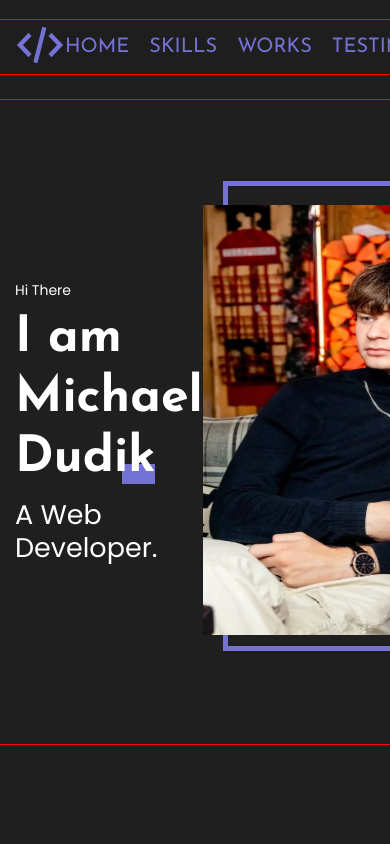
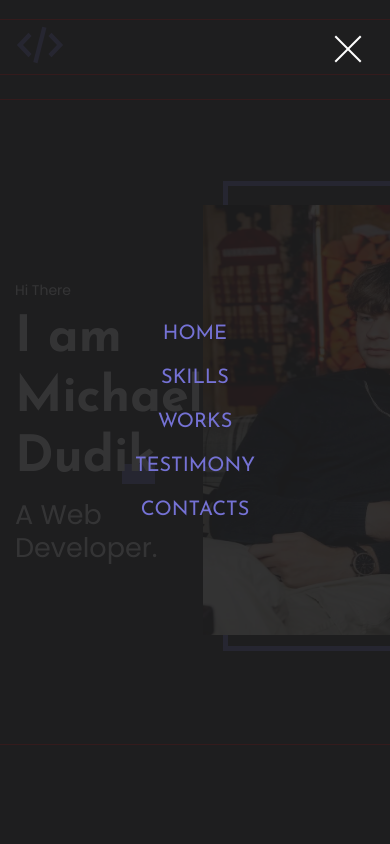
Before and after one commit to Dudziecki/Portfolio-project, a React app: page / in a window 390 px wide. Shown: the top 844 px of the page. Built offline with nearby package versions, Linux system fonts and the light colour scheme.

Commit message:
Breakpoints for header is done

```diff
--- a/src/layout/header/Header.tsx
+++ b/src/layout/header/Header.tsx
@@ -5,6 +5,7 @@ import styled from "styled-components";
 import {Container} from "../../styles/Container";
 import {FlexWrapper} from "../../components/FlexWrapper";
 import {HeaderMenu} from "./headerMenu/HeaderMenu";
+import {MobileMenu} from "./mobileMenu/MobileMenu";
 
 const Items = ["Home", "Skills", "Works", "Testimony", "Contacts"]
 export const Header = () => {
@@ -15,6 +16,7 @@ export const Header = () => {
                 <FlexWrapper justify="space-between" align={"center"}>
                     <Logo/>
                     <HeaderMenu menuItems={Items}/>
+                    <MobileMenu menuItems={Items}/>
                 </FlexWrapper>
 
             </Container>
--- a/src/layout/header/headerMenu/HeaderMenu.tsx
+++ b/src/layout/header/headerMenu/HeaderMenu.tsx
@@ -30,7 +30,9 @@ const StyledMenu = styled.nav`
         display: flex;
         gap: 20px;
     }
-`
+    @media ${theme.media.tablet}{
+        display: none;
+    }`
 
 const Link = styled.a`
     font-family:"Josefin Sans", sans-serif;
--- /dev/null
+++ b/src/layout/header/mobileMenu/MobileMenu.tsx
@@ -0,0 +1,182 @@
+import React from 'react';
+import styled, {css} from "styled-components";
+import {theme} from "../../../styles/Theme";
+
+export const MobileMenu = (props: { menuItems: Array<string> }) => {
+    return (
+        <StyledMenu>
+            <BurgerMenu isOpened={true}>
+                <span></span>
+            </BurgerMenu>
+            <MobileMenuPopup isOpened={true}>
+                <ul>
+                    {props.menuItems.map((item, index) => {
+                        return <ListItem key={index}>
+                            <Link href="#">
+                                {item}
+                                <Mask>
+                                    <span>{item}</span>
+                                </Mask>
+                                <Mask>
+                                    <span>{item}</span>
+                                </Mask>
+                            </Link>
+                        </ListItem>
+
+                    })}
+
+                </ul>
+            </MobileMenuPopup>
+
+        </StyledMenu>
+    );
+};
+const StyledMenu = styled.nav`
+    display:none;
+    @media ${theme.media.tablet}{
+        display: block;
+    }
+
+
+`
+const BurgerMenu = styled.button<{isOpened:boolean}>`
+    position: fixed;
+    top: -100px;
+    right: -100px;
+    width: 200px;
+    height: 200px;
+    z-index:999999999;
+
+    span {
+        display: block;
+        width: 36px;
+        height: 2px;
+        background-color: ${theme.colors.textColor};
+
+        position: absolute;
+        left: 40px;
+        bottom: 50px;
+
+        ${props => props.isOpened && css<{ isOpened: boolean }>`
+                background-color:rgba(255,255,255,0);
+            `}
+
+        &::before {
+            content: '';
+            display: block;
+            width: 36px;
+            height: 2px;
+            background-color: ${theme.colors.textColor};
+
+            position: absolute;
+            transform: translateY(-10px);
+
+            ${props => props.isOpened && css<{ isOpened: boolean }>`
+                transform: rotate(-45deg) translateY(0);
+            `}
+        }
+
+        &::after {
+            content: '';
+            display: block;
+            width: 24px;
+            height: 2px;
+            background-color: ${theme.colors.textColor};
+
+            position: absolute;
+            transform: translateY(10px);
+
+            ${props => props.isOpened && css<{ isOpened: boolean }>`
+                transform: rotate(45deg) translateY(0);
+                width: 36px;
+            `}
+        }
+    }
+
+`
+ const MobileMenuPopup= styled.div<{isOpened:boolean}>`
+     position:fixed;
+     left: 0;
+     bottom: 0;
+     right: 0;
+     top: 0;
+     background-color: rgba(31, 31, 32, 0.9);
+     display:none;
+     z-index:99999;
+     ul{
+         display:flex;
+         flex-direction: column;
+         align-items: center;
+     }
+
+     ${props => props.isOpened && css<{isOpened:boolean}>`
+        display:flex;
+         justify-content: center;
+         align-items: center;
+     `}
+     ul {
+         display: flex;
+         gap: 20px;
+     }
+ `
+
+const Link = styled.a`
+    font-family: "Josefin Sans", sans-serif;
+    font-weight: 400;
+    font-size: 20px;
+    color: transparent;
+
+`
+const Mask = styled.span`
+    position: absolute;
+    top: 0;
+    left: 0;
+    display: inline-block;
+    height: 50%;
+    overflow-y: hidden;
+    //outline:1px solid red;
+    color: ${theme.colors.accent};
+
+    & + & {
+        top: 50%;
+
+        span {
+            display: inline-block;
+            transform: translateY(-50%);
+        }
+    }
+`
+const ListItem = styled.li`
+    position: relative;
+
+    &::before {
+        content: '';
+        display: inline-block;
+        height: 3px;
+        background-color: ${theme.colors.accent};
+
+        position: absolute;
+        top: 50%;
+        left: -10px;
+        right: -10px;
+        z-index: 1;
+        transform: scale(0);
+    }
+
+    &:hover {
+        &::before {
+            transform: scale(1);
+        }
+
+        ${Mask} {
+            transform: skewX(12deg) translateX(3px);
+            color: ${theme.colors.textColor};
+
+            & + ${Mask} {
+                transform: skewX(12deg) translateX(-3px);
+            }
+        }
+
+
+    }
+`
--- a/src/styles/Theme.ts
+++ b/src/styles/Theme.ts
@@ -7,5 +7,9 @@ export const theme ={
 
         borderColor:"#4A4A4A",
         placeholderColor:"#495057"
+    },
+    media:{
+        tablet:"screen and (max-width: 768px)",
+        mobile:"screen and (max-width: 576px)"
     }
 }
```
